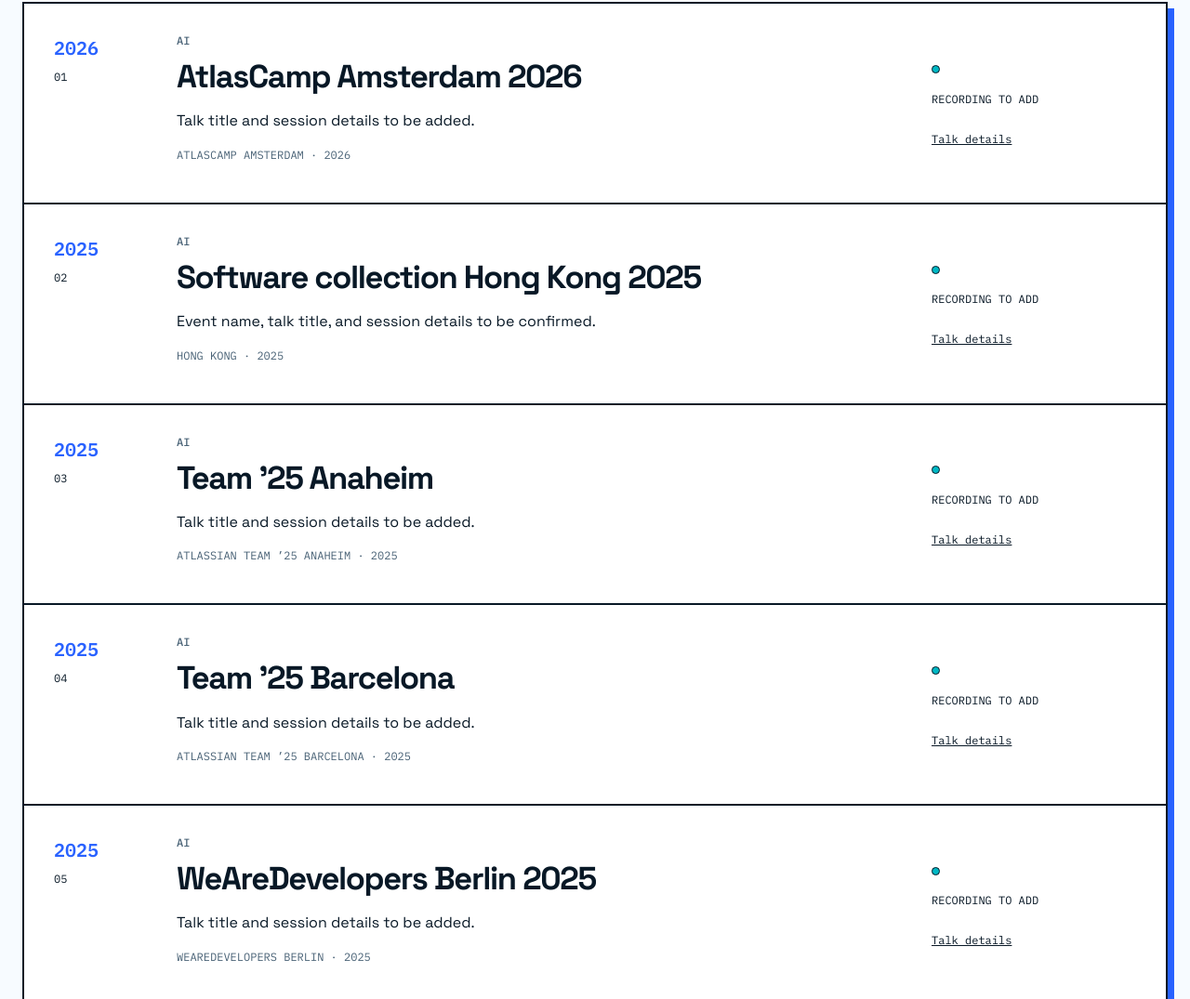
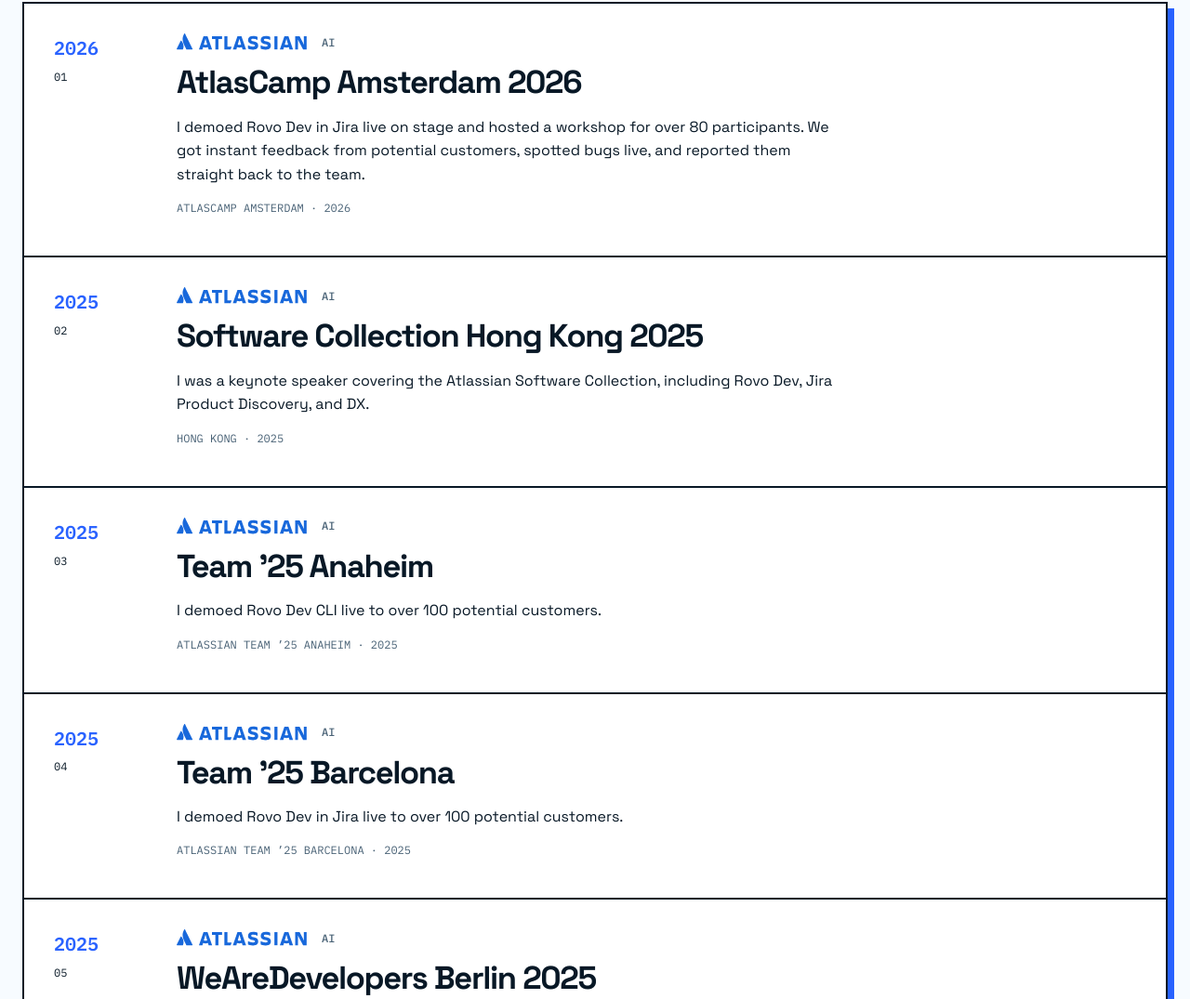
Before and after one commit to mattcolman/www.mattcolman.com, an Astro site: page / in a window 1280 px wide. Shown: the part 3600-4675 px from the top of the page at 93% size. Built offline with nearby package versions, Linux system fonts and the light colour scheme; Astro itself is replaced by a stand-in of ours.

Commit message:
Document Atlassian talks and remove unavailable recording links

```diff
--- a/src/components/TalkCard.astro
+++ b/src/components/TalkCard.astro
@@ -4,16 +4,16 @@
 const { talk, index } = Astro.props;
 const year = Math.max(...talk.data.appearances.map((item: any) => item.year ?? 0));
 ---
-<article class="talk-card">
+<article class:list={["talk-card", { "talk-card-no-links": !talk.data.showLinks }]}>
   <div class="talk-index"><strong>{year || '—'}</strong><span>{String(index + 1).padStart(2, '0')}</span></div>
   <div class="talk-main">
-    <p class="card-meta">{talk.data.topic}</p>
+    <div class="talk-meta">{talk.data.atlassian && <img class="talk-brand" src="/img/logos/atlassian.svg" alt="Atlassian" width="156" height="20" loading="lazy" />}<p class="card-meta">{talk.data.topic}</p></div>
     <h3>{talk.data.title}</h3>
     <p>{talk.data.summary}</p>
     <p class="appearances">{talk.data.appearances.map((item: any) => `${item.event}${item.year ? ` · ${item.year}` : ''}`).join(' / ')}</p>
   </div>
-  <div class="talk-action">
+  {talk.data.showLinks && <div class="talk-action">
     {talk.data.recording ? <ArrowLink href={talk.data.recording} label={talk.data.recordingLabel ?? 'Watch recording'} external /> : <><span class="recording-dot"></span><p>Recording to add</p></>}
     <a class="detail-link" href={`/speaking/${talk.id}/`}>Talk details</a>
-  </div>
+  </div>}
 </article>
--- a/src/content.config.ts
+++ b/src/content.config.ts
@@ -29,6 +29,8 @@
     topic: z.enum(['AI', 'Leadership', 'Engineering craft']),
     appearances: z.array(z.object({ event: z.string(), year: z.number().optional() })),
     recording: z.url().optional(),
+    showLinks: z.boolean().default(true),
+    atlassian: z.boolean().default(false),
     recordingLabel: z.string().optional(),
     featured: z.boolean().default(false),
   }),
--- a/src/content/talks/atlascamp-amsterdam.md
+++ b/src/content/talks/atlascamp-amsterdam.md
@@ -1,12 +1,14 @@
 ---
 title: AtlasCamp Amsterdam 2026
 order: 10
-summary: Talk title and session details to be added.
+summary: I demoed Rovo Dev in Jira live on stage and hosted a workshop for over 80 participants. We got instant feedback from potential customers, spotted bugs live, and reported them straight back to the team.
 topic: AI
 appearances:
   - event: AtlasCamp Amsterdam
     year: 2026
 featured: false
+showLinks: false
+atlassian: true
 ---
 
-This appearance is reserved in the archive while the final title, description, and recording are collected.
+I demoed Rovo Dev in Jira live on stage and hosted a workshop for over 80 participants. We got instant feedback from potential customers, spotted bugs live, and reported them straight back to the team.
--- a/src/content/talks/remote-pair-programming.md
+++ b/src/content/talks/remote-pair-programming.md
@@ -7,8 +7,8 @@
   - event: Atlassian Team ’21
     year: 2021
 featured: false
+showLinks: false
+atlassian: true
 ---
 
 This talk explores the habits and techniques that make pair programming work when people are not in the same room.
-
-The recording will be added when the source file is ready.
--- a/src/content/talks/software-collection-hong-kong.md
+++ b/src/content/talks/software-collection-hong-kong.md
@@ -1,12 +1,14 @@
 ---
-title: Software collection Hong Kong 2025
+title: Software Collection Hong Kong 2025
 order: 9
-summary: Event name, talk title, and session details to be confirmed.
+summary: I was a keynote speaker covering the Atlassian Software Collection, including Rovo Dev, Jira Product Discovery, and DX.
 topic: AI
 appearances:
   - event: Hong Kong
     year: 2025
 featured: false
+showLinks: false
+atlassian: true
 ---
 
-This appearance is reserved in the archive while the official event name, title, description, and recording are collected.
+I was a keynote speaker covering the Atlassian Software Collection, including Rovo Dev, Jira Product Discovery, and DX.
--- a/src/content/talks/team-25-anaheim.md
+++ b/src/content/talks/team-25-anaheim.md
@@ -1,12 +1,14 @@
 ---
 title: Team ’25 Anaheim
 order: 8
-summary: Talk title and session details to be added.
+summary: I demoed Rovo Dev CLI live to over 100 potential customers.
 topic: AI
 appearances:
   - event: Atlassian Team ’25 Anaheim
     year: 2025
 featured: false
+showLinks: false
+atlassian: true
 ---
 
-This appearance is reserved in the archive while the final title, description, and recording are collected.
+I demoed Rovo Dev CLI live to over 100 potential customers.
--- a/src/content/talks/team-25-barcelona.md
+++ b/src/content/talks/team-25-barcelona.md
@@ -1,12 +1,14 @@
 ---
 title: Team ’25 Barcelona
 order: 7
-summary: Talk title and session details to be added.
+summary: I demoed Rovo Dev in Jira live to over 100 potential customers.
 topic: AI
 appearances:
   - event: Atlassian Team ’25 Barcelona
     year: 2025
 featured: false
+showLinks: false
+atlassian: true
 ---
 
-A recording exists for this appearance and will be added with the final title and description.
+I demoed Rovo Dev in Jira live to over 100 potential customers.
--- a/src/content/talks/we-are-developers-2025.md
+++ b/src/content/talks/we-are-developers-2025.md
@@ -1,12 +1,14 @@
 ---
 title: WeAreDevelopers Berlin 2025
 order: 6
-summary: Talk title and session details to be added.
+summary: I presented the Rovo Dev suite and ran the first-ever Rovo Dev CLI workshop for over 80 participants. That workshop became the foundation for all future Rovo Dev workshops.
 topic: AI
 appearances:
   - event: WeAreDevelopers Berlin
     year: 2025
 featured: false
+showLinks: false
+atlassian: true
 ---
 
-This appearance is reserved in the archive while the final title, description, and recording are collected.
+I presented the Rovo Dev suite and ran the first-ever Rovo Dev CLI workshop for over 80 participants. That workshop became the foundation for all future Rovo Dev workshops.
--- a/src/pages/speaking/[id].astro
+++ b/src/pages/speaking/[id].astro
@@ -8,6 +8,6 @@
 const { Content } = await render(talk);
 ---
 <BaseLayout title={`${talk.data.title} — Matt Colman`} description={talk.data.summary}>
-  <article class="detail-page talk-detail"><header class="detail-hero section-shell"><a class="back-link" href="/#speaking">← Speaking</a><p class="eyebrow">{talk.data.topic}</p><h1>{talk.data.title}</h1><p class="detail-deck">{talk.data.summary}</p>{talk.data.recording && <ArrowLink href={talk.data.recording} label={talk.data.recordingLabel ?? 'Watch recording'} external />}</header><div class="detail-body section-shell"><aside><p class="eyebrow">Appearances</p>{talk.data.appearances.map((item: any) => <p><strong>{item.event}</strong>{item.year && <><br />{item.year}</>}</p>)}{!talk.data.recording && <p class="recording-status"><span class="recording-dot"></span> Recording to add</p>}</aside><div class="prose"><Content /></div></div></article>
+  <article class="detail-page talk-detail"><header class="detail-hero section-shell"><a class="back-link" href="/#speaking">← Speaking</a><p class="eyebrow">{talk.data.topic}</p><h1>{talk.data.title}</h1><p class="detail-deck">{talk.data.summary}</p>{talk.data.recording && <ArrowLink href={talk.data.recording} label={talk.data.recordingLabel ?? 'Watch recording'} external />}</header><div class="detail-body section-shell"><aside><p class="eyebrow">Appearances</p>{talk.data.appearances.map((item: any) => <p><strong>{item.event}</strong>{item.year && <><br />{item.year}</>}</p>)}{talk.data.showLinks && !talk.data.recording && <p class="recording-status"><span class="recording-dot"></span> Recording to add</p>}</aside><div class="prose"><Content /></div></div></article>
   <Footer />
 </BaseLayout>
--- a/src/styles/global.css
+++ b/src/styles/global.css
@@ -124,6 +124,10 @@
 .speaking-photo { display: block; width: 100%; height: auto; aspect-ratio: 4 / 5; object-fit: cover; object-position: center 58%; }
 .talk-list { border: 2px solid var(--ink); box-shadow: 7px 7px 0 var(--blue); }
 .talk-card { display: grid; grid-template-columns: 100px 1fr 220px; gap: 2rem; padding: 2rem; background: white; border-bottom: 2px solid var(--ink); }
+.talk-card-no-links { grid-template-columns: 100px minmax(0,1fr); }
+.talk-meta { display: flex; align-items: center; flex-wrap: wrap; gap: 1rem; margin-bottom: 1rem; }
+.talk-meta .card-meta { margin: 0; }
+.talk-brand { display: block; width: 140px; height: auto; }
 .talk-card:last-child { border-bottom: 0; }
 .talk-card:hover { background: var(--lime); }
 .talk-index { display: flex; flex-direction: column; gap: .3rem; font-family: var(--mono); }
```
Also changed, not shown: ASSET_SOURCES.md (+2 -0 lines), public/img/logos/atlassian.svg (added).
